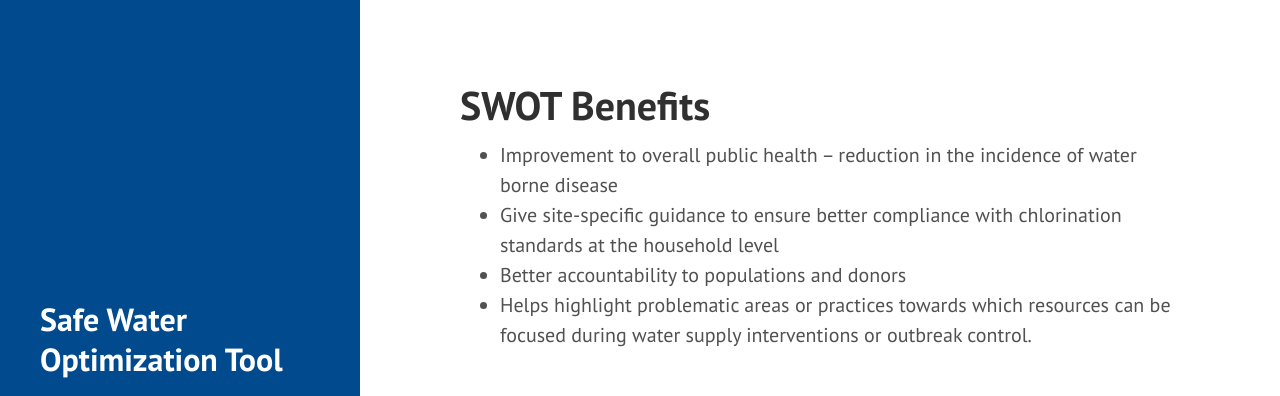
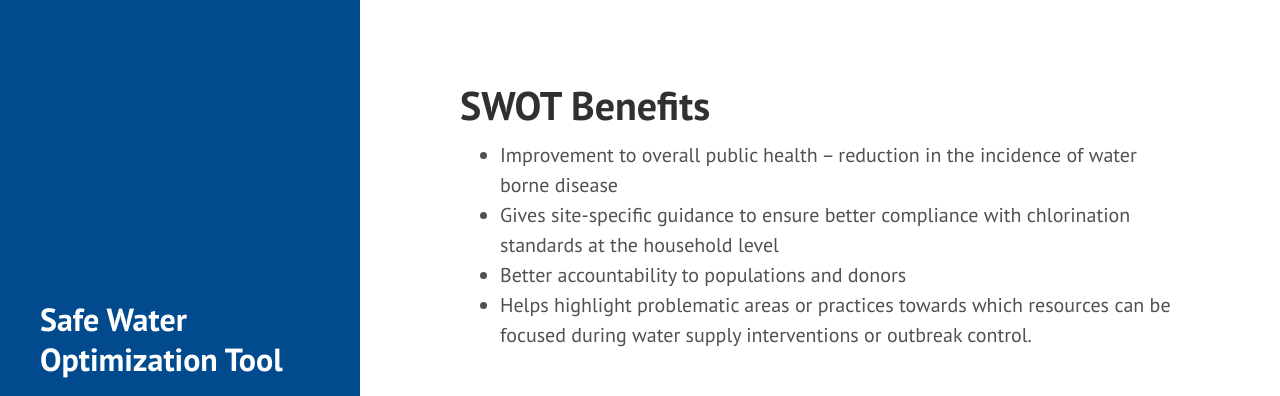
Before and after one commit to safeh2o/swot-infopage, a Jekyll site: the page built from benefits.md, in a window 1280 px wide. Shown: the top 396 px of the page. Built offline with Jekyll 4.4.1, drawn with Linux system fonts in a browser that asks for light colours; Markdown is read by kramdown in place of the engine named in the settings.

Commit message:
Update benefits.md

```diff
--- a/benefits.md
+++ b/benefits.md
@@ -3,6 +3,6 @@ layout: page
 title: SWOT Benefits
 ---
 * Improvement to overall public health – reduction in the incidence of water borne disease
-* Give site-specific guidance to ensure better compliance with chlorination standards at the household level
+* Gives site-specific guidance to ensure better compliance with chlorination standards at the household level
 * Better accountability to populations and donors
 * Helps highlight problematic areas or practices towards which resources can be focused during water supply interventions or outbreak control.
```
